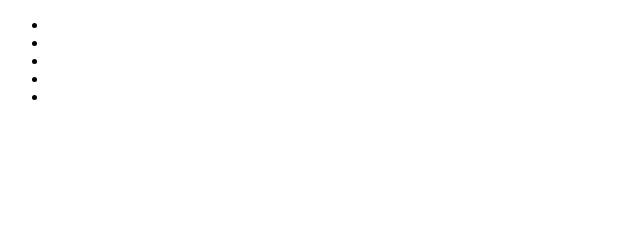
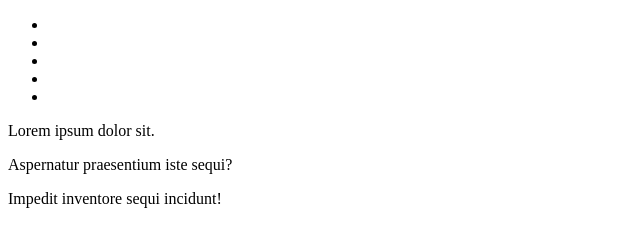
Before and after one commit to batuhanaguney/deneme, a plain HTML site: page test.html in a window 1280 px wide. Shown: the whole page, without its empty margins (0-640 px from the left). Drawn offline with Linux system fonts and the light colour scheme.

Commit message:
dosyalat değişti

```diff
--- a/test.html
+++ b/test.html
@@ -14,5 +14,8 @@
         <li></li>
         <li></li>
     </ul>
+    <p>Lorem ipsum dolor sit.</p>
+    <p>Aspernatur praesentium iste sequi?</p>
+    <p>Impedit inventore sequi incidunt!</p>
 </body>
 </html>
```
Also changed, not shown: index.html (+3 -0 lines).
